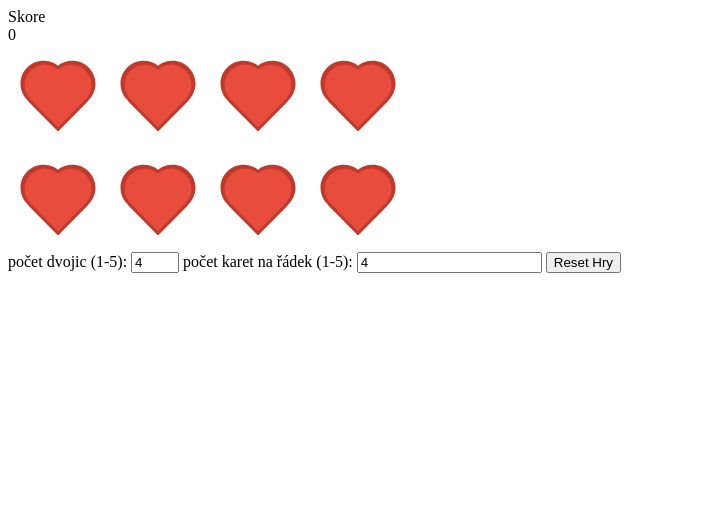
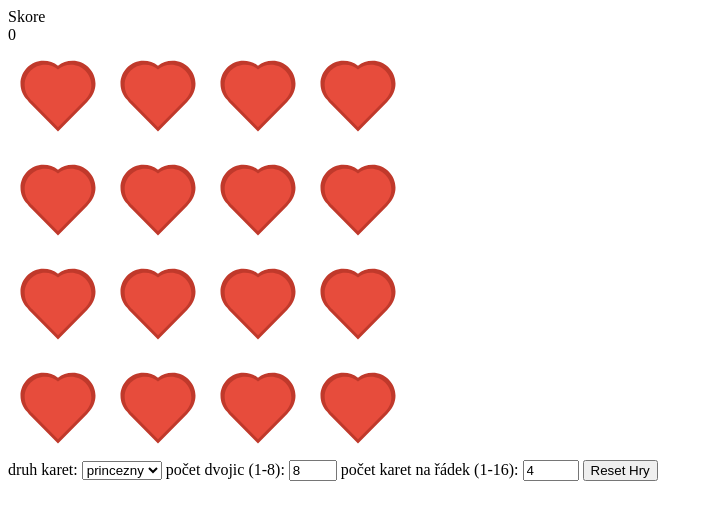
Before and after one commit to gyarab/2024_wt_sz_preclikova, a plain HTML site: page pexeso/index.html in a window 1280 px wide. Shown: the whole page, without its empty margins (0-713 px from the left). Drawn offline with Linux system fonts and the light colour scheme.

Commit message:
pexeso princezny

```diff
--- a/pexeso/index.html
+++ b/pexeso/index.html
@@ -15,11 +15,20 @@
         pexeso loading...
     </div>
 
-    <label for="pocetDvojic">počet dvojic (1-5):</label>
-    <input type="number" id="pocetDvojic" name="pocetDvojic" min="1" max="5" value="4">
-    <label for="pocetDvojic">počet karet na řádek (1-5):</label>
-    <input type="number" id="pocetKaretNaRadek" name="pocetKaretNaRadek" min="1" value="4">
+    <label for="druhKaret">druh karet:</label>
+    <select id="druhKaret" name="druhKaret">
+        <option value="princezny">princezny</option>
+        <option value="kocky">kočky</option>
+
+    </select>
+    <label for="pocetDvojic">počet dvojic (1-8):</label>
+    <input type="number" id="pocetDvojic" name="pocetDvojic" min="1" max="8" value="8">
+
+    <label for="pocetDvojic">počet karet na řádek (1-16):</label>
+    <input type="number" id="pocetKaretNaRadek" name="pocetKaretNaRadek" min="1" max="16" value="4">
+
     <button class="btn btn-outline-secondary" onclick="novaHra()">Reset Hry</button>
+
     <script src="./pexeso.js"></script>
 </body>
 
--- a/pexeso/pexeso.js
+++ b/pexeso/pexeso.js
@@ -4,34 +4,40 @@ let prazdneMisto = "prazdno.svg"
 let sirkaKarty = 100
 let vyskaKarty = 100
 
-let karty = [
-    {
-        src: "https://placecats.com/neo_banana/100/100"
-    },
-    {
-        src: "https://placecats.com/neo_2/100/100"
-    },
-    {
-        src: "https://placecats.com/millie_neo/100/100"
-    },
-    {
-        src: "https://placecats.com/millie_neo/100/100"
-    },
-    {
-        src: "https://placecats.com/millie_neo/100/100"
-    },
-    {
-        src: "https://placecats.com/millie_neo/100/100"
-    },
-    {
-        src: "https://placecats.com/millie_neo/100/100"
-    },
-    {
-        src: "https://placecats.com/millie_neo/100/100"
-    }
+let kartyKocky = [
+    "https://placecats.com/neo_banana/100/100",
+    "https://placecats.com/neo_2/100/100",
+    "https://placecats.com/millie_neo/100/100",
+    "https://placecats.com/bella/100/100",
+    "https://placecats.com/millie/100/100",
+    "https://placecats.com/neo/100/100",
+    "https://placecats.com/poppy/100/100",
+    "https://placecats.com/louie/100/100"
+]
+
+let kartyPrincezny = [
+    "https://static.wikia.nocookie.net/disney/images/3/39/Snowwhiteamazon.jpg/revision/latest?cb=20210213234058",
+    "https://static.wikia.nocookie.net/disney/images/2/2e/Cinderellaamazon.jpg/revision/latest?cb=20210213233836",
+    "https://static.wikia.nocookie.net/disney/images/5/57/Auroraamazon.jpg/revision/latest?cb=20210213233826",
+    "https://static.wikia.nocookie.net/disney/images/5/5a/Belleamazon.jpg/revision/latest?cb=20210213233832",
+    "https://static.wikia.nocookie.net/disney/images/1/18/Jasmineamazon.jpg/revision/latest?cb=20210213234022",
+    "https://static.wikia.nocookie.net/disney/images/8/8f/Pocahontasamazon.jpg/revision/latest?cb=20210213234035",
+    "https://static.wikia.nocookie.net/disney/images/a/a7/Rapunzelamazon.jpg/revision/latest?cb=20210213234039",
+    "https://static.wikia.nocookie.net/disney/images/5/53/Tianaamazon.jpg/revision/latest?cb=20210213234043",
 
 ]
+let kartyDopravniZnacky = [
+"",
+"",
+"",
+"",
+"",
+"",
+"",
+"",
 
+]
+let karty = kartyKocky
 
 function zamichejPole(array) {
     for (let i = array.length - 1; i > 0; i--) {
@@ -65,7 +71,7 @@ function otocKartu(karta) {
     }
 
     if (!otocene.includes(karta) && !nalezene.includes(karta)) {
-        karta.el.src = karty[karta.karta].src
+        karta.el.src = karty[karta.karta]
         otocene.push(karta)
         kontrolaBodu()
     }
@@ -76,10 +82,10 @@ function kontrolaBodu() {
         otocene.forEach((karta) => {
             setInterval(() => { karta.el.src = prazdneMisto }, 2000)
 
-    })
-    otocene = []
-    score.innerHTML = parseInt(score.innerHTML) + 1
-}
+        })
+        otocene = []
+        score.innerHTML = parseInt(score.innerHTML) + 1
+    }
 }
 
 let otocene = []
@@ -91,8 +97,17 @@ function novaHra() {
     nalezene = []
     pole = []
 
-    pocetDvojic = document.getElementById('pocetDvojic').value
-    pocetKaretNaRadek = document.getElementById('pocetKaretNaRadek').value
+    let pocetDvojic = document.getElementById('pocetDvojic').value
+    let pocetKaretNaRadek = document.getElementById('pocetKaretNaRadek').value
+    let druhKaret = document.getElementById('druhKaret').value
+
+    switch (druhKaret) {
+        case "princezny": karty = kartyPrincezny
+            break
+        case "kocky": karty = kartyKocky
+            break
+
+    }
 
     for (let i = 0; i < pocetDvojic; i++) {
         pole.push(zalozKartu(i));
```
